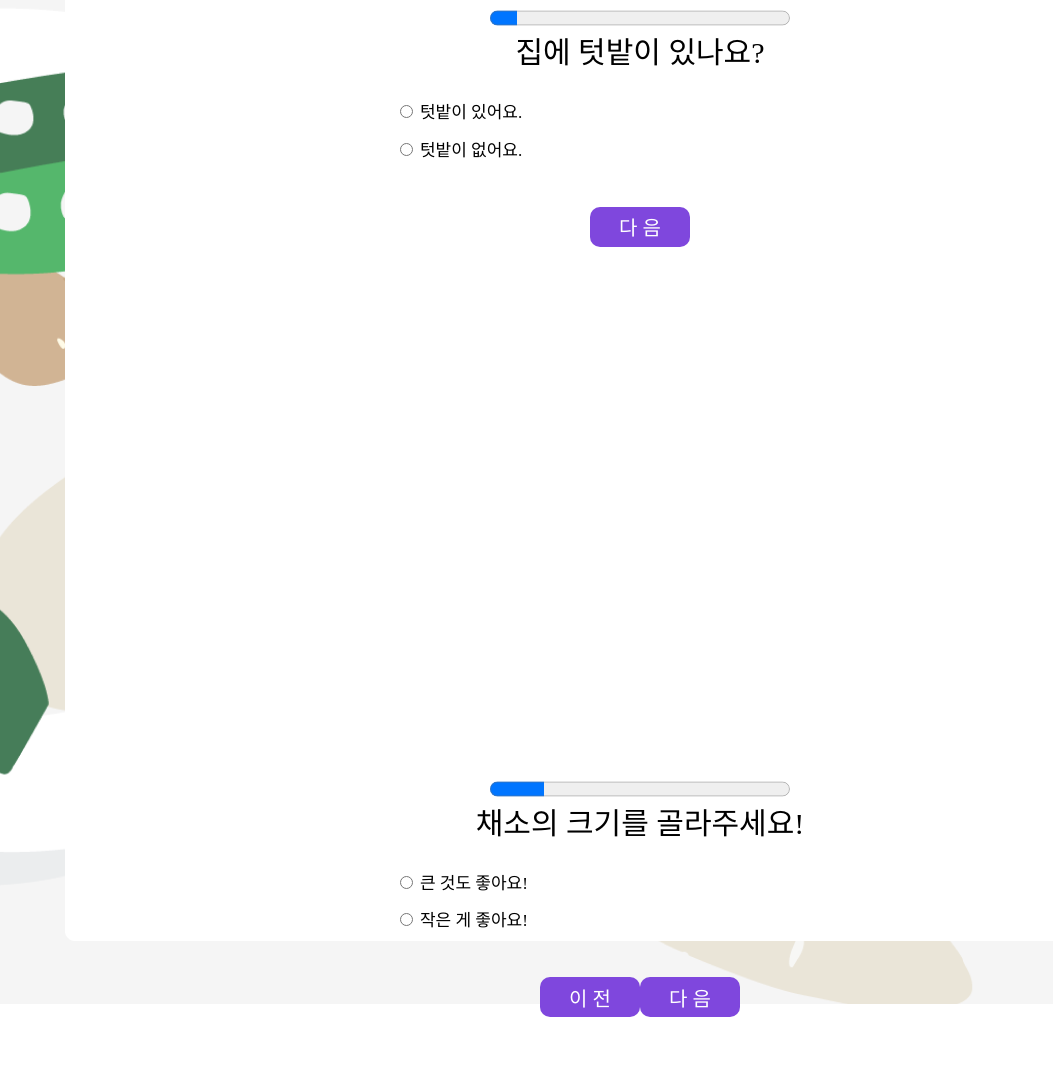
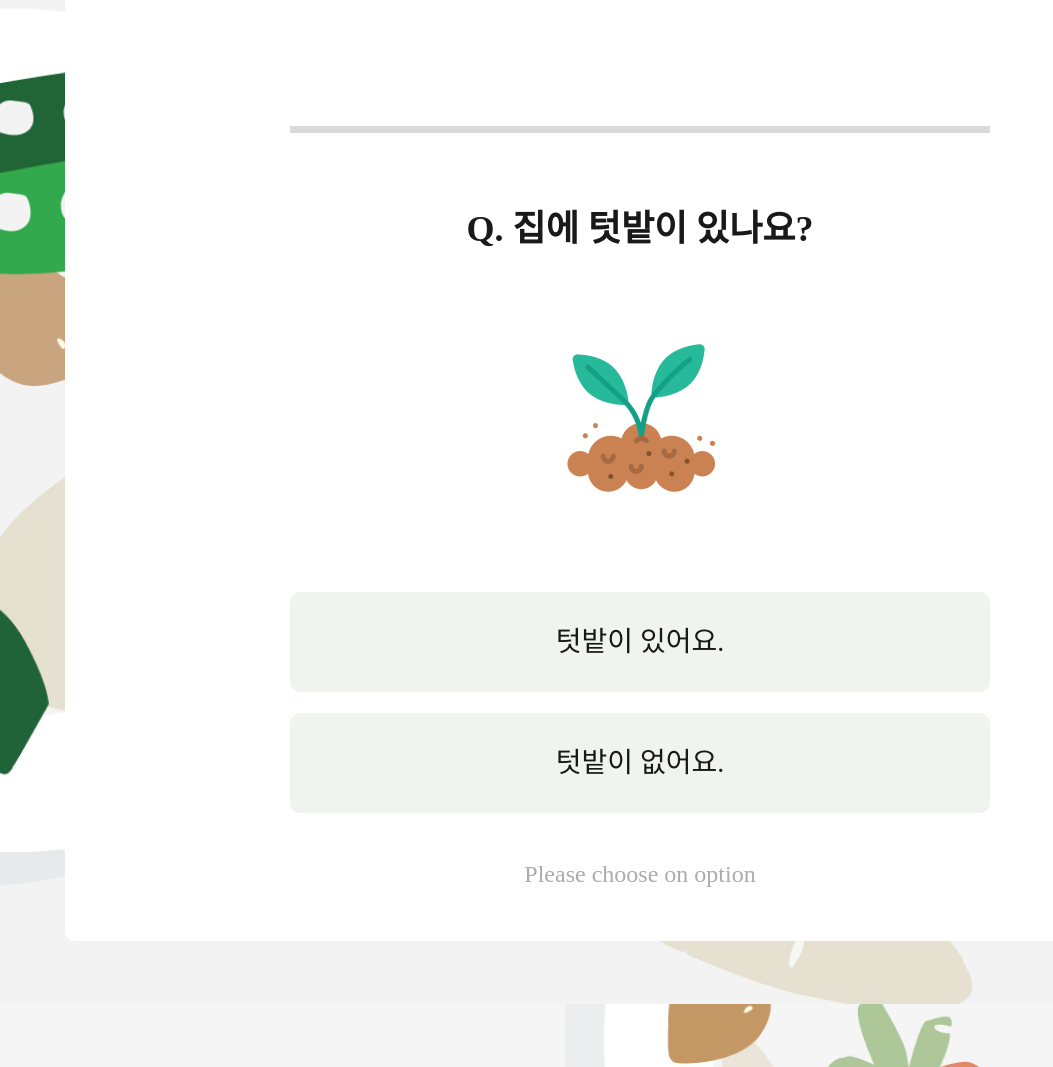
Before and after one commit to YunA486/VBTI_Frontend, a plain HTML site: page form.html in a window 1280 px wide. Shown: the part 76-1143 px from the top of the page, without its empty margins (0-1053 px from the left). Drawn offline with nearby package versions, Linux system fonts and the light colour scheme; files whose address does not match are found by name.

Commit message:
Complete..

```diff
--- a/css/form.css
+++ b/css/form.css
@@ -4,6 +4,8 @@ body {
     color: #000;
     overflow: hidden;
     font-family: "NEXON Lv1 Gothic OTF";
+    background-image: url('/img/Main_bg.png');
+    background-repeat: repeat-y;
 }
 
 #survey{
@@ -11,70 +13,97 @@ body {
     justify-content: center;
     width: 100vw;
     height: 100vh;
-    margin-top: 50px;
     position: absolute;
     top: 0px;
 }
 
 .test {
-    max-width: 600px;
-    height: 100vh;
+    width: 1920px;
+    height: 1080px;
+    max-width: 700px;
+    text-align: center;
+}
+
+progress {
+    -webkit-appearance: none;
+    width: 700px;
+    height: 7px;
+    margin-top: 202px;
+}
+
+::-webkit-progress-bar {
+    background-color: #DADADA;
+}
+
+::-webkit-progress-value {
+    background-color: #6A9258;
 }
 
 .question_container {
     display: flex;
     flex-direction: column;
     align-items: center;
-    font-size: 30px;
-    line-height: 1.3;
-    padding-bottom: 30px;
 }
 
-.question_container .number {
-    padding-bottom: 30px;
+.question{
+    font-family: Noto Sans KR;
+    font-style: normal;
+    font-weight: bold;
+    font-size: 36px;
+    line-height: 52px;
+
+    color: #191919;
+    margin-top: 70px;
 }
 
-.question_container .question {
-    font-family: "GmarketSansBold";
+.test img{
+    margin-top: 88px;
 }
 
 .answer {
-    font-size: 17px;
-    line-height: 1.3;
-    padding-bottom: 30px;
+    font-family: Noto Sans KR;
+    font-style: normal;
+    font-weight: 500;
+    font-size: 28px;
+    line-height: 41px;
+    color: #191919;
+
+    margin-top: 55px;
 }
 
-.answer div {
-    padding-bottom: 15px;
+.btn{
+    margin-bottom: -40px;
 }
 
-.answer input {
+.option{
+    font-family: Gotham;
+    font-style: normal;
+    font-weight: normal;
+    font-size: 24px;
+    line-height: 23px;
+    color: #ABABAB;
+
+    margin-top: 70px;
+}
+
+.rbtn {
+    opacity: 0;
+}
+
+label{
+    width: 700px;
+    height: 100px;
+    display:inline-block;
+    margin-bottom: 20px;
+    border-radius: 10px;
+    text-align: center;
+    line-height: 100px;
+    background-color: #6A92581A;
+    color: #191919;
     cursor: pointer;
 }
 
-.btn_wrap {
-    display: flex;
-    justify-content: center;
+input[type=radio]:checked + label{
+    background-color: #6A9258;
+    color: #FFFFFF;
 }
-
-.btn_sort{
-    justify-content: space-between;
-}
-
-button, .submit_btn {
-    font-family: "NEXON Lv1 Gothic OTF";
-    font-size: 20px;
-    width: 100px;
-    height: 40px;
-    padding: 5px;
-    border-style: none;
-    border-radius: 10px;
-    background-color: #7F47DD;
-    color: #fff;
-    cursor: pointer;
-}
-
-button:hover, .submit_btn:hover{
-    color: #7F47DD;
-    background-color: #fff;
-}
--- a/form.html
+++ b/form.html
@@ -7,71 +7,66 @@
     <link rel="stylesheet" type="text/css" href="css/form.css">
 		<script src="https://code.jquery.com/jquery-3.5.1.js"></script>
 		<script type="text/javascript" src="js/form.js"></script>
-    <title>나의 개발 유형찾기</title>
+    <title>나와 어울리는 채소는?</title>
 </head>
 <body>
-    <img src="/img/Main_bg.png">
+    <img src="/img/Main_bg.png" class="bgimg">
     <section id="survey">
         <div class="wrapper">
             <form id="form">
                 <div class="test">
                     <div class="question_container">
-                        <progress value="10" max="110" style="margin-top: 6%;"></progress>
-                        <h3 class="question">집에 텃밭이 있나요?</h3>
+                        <progress value="0" max="110"></progress>
+                        <h3 class="question">Q. 집에 텃밭이 있나요?</h3>
+                    </div>
+                    <img src="/img/1_icon.png">
+                    <div class="answer">
+                        <div class="btn">
+                            <input type="radio" name="answer_1" id="an1-1" class="rbtn">
+                            <label for="an1-1">텃밭이 있어요.</label>
+                        </div>
+                        <div class="btn">
+                            <input type="radio" name="answer_1" id="an1-2" class="rbtn">
+                            <label for="an1-2">텃밭이 없어요.</label>
+                        </div>
+                    </div>
+                    <p class="option">Please choose on option</p>
+                </div>
+                <div class="test">
+                    <div class="question_container">
+                        <progress value="10" max="110"></progress>
+                        <h3 class="question">채소의 크기를 골라주세요!</h3>
                     </div>
                     <div class="answer">
-                        <div>
-                            <input type="radio" name="answer_1" />
-                            <label>텃밭이 있어요.</label>
+                        <div class="btn">
+                            <input type="radio" name="answer_2" id="an2-1" class="rbtn"/>
+                            <label for="an2-1">큰 것도 좋아요!</label>
                         </div>
-                        <div>
-                            <input type="radio" name="answer_1" />
-                            <label>텃밭이 없어요.</label>
+                        <div class="btn">
+                            <input type="radio" name="answer_2" id="an2-2" class="rbtn"/>
+                            <label for="an2-2">작은 게 좋아요!</label>
                         </div>
-                    </div>
-                    <div class="btn_wrap">
-                        <button class="next_btn">다 음</button>
                     </div>
                 </div>
                 <div class="test">
                     <div class="question_container">
                         <progress value="20" max="110"></progress>
-                        <h3 class="question">채소의 크기를 골라주세요!</h3>
-                    </div>
-                    <div class="answer">
-                        <div>
-                            <input type="radio" name="answer_2" />
-                            <label>큰 것도 좋아요!</label>
-                        </div>
-                        <div>
-                            <input type="radio" name="answer_2" />
-                            <label>작은 게 좋아요!</label>
-                        </div>
-                    </div>
-                    <div class="btn_wrap">
-                        <button class="prev_btn">이 전</button>
-                        <button class="next_btn">다 음</button>
-                    </div>
-                </div>
-                <div class="test">
-                    <div class="question_container">
-                        <progress value="30" max="110"></progress>
                         <h3 class="question">과정이 중요한가요? 결과가 중요한가요?</h3>
                     </div>
                     <div class="answer">
-                        <div>
-                            <input type="radio" name="answer_10" />
-                            <label>과정이 중요해요.</label>
+                        <div class="btn">
+                            <input type="radio" name="answer_10" id="an3-1" class="rbtn"/>
+                            <label for="an3-1">과정이 중요해요.</label>
                         </div>
-                        <div>
-                            <input type="radio" name="answer_10" />
-                            <label>결과가 더 중요해요.</label>
+                        <div class="btn">
+                            <input type="radio" name="answer_10" id="an3-2" class="rbtn"/>
+                            <label for="an3-2">결과가 더 중요해요.</label>
                         </div>
                     </div>
-                    <div class="btn_wrap">
+                    <!-- <div class="btn_wrap">
                         <button class="prev_btn">이 전</button>
                         <input type="submit" value="제 출" class="submit_btn"/>
-                    </div>
+                    </div> -->
                 </div>
             </form>
         </div>
```
